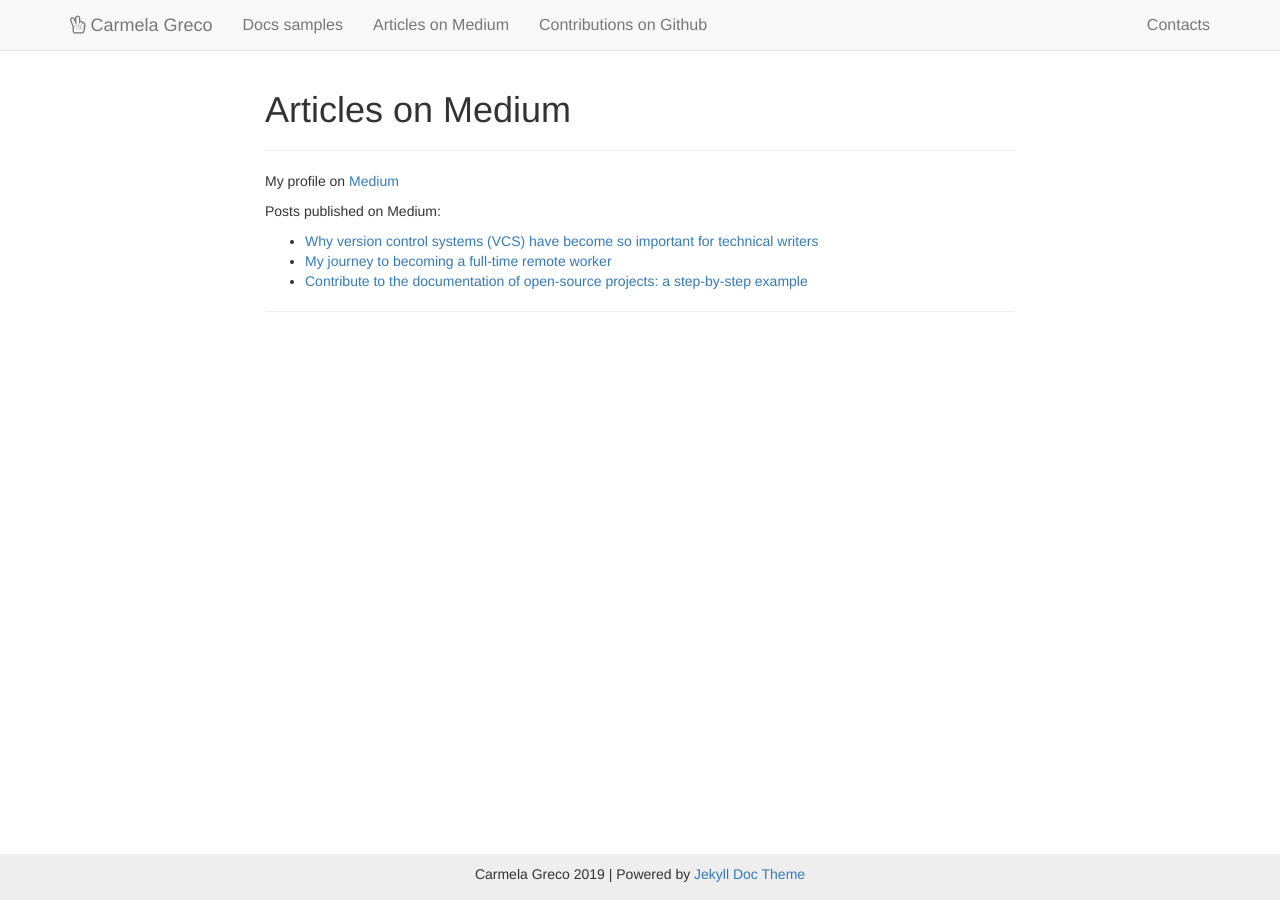
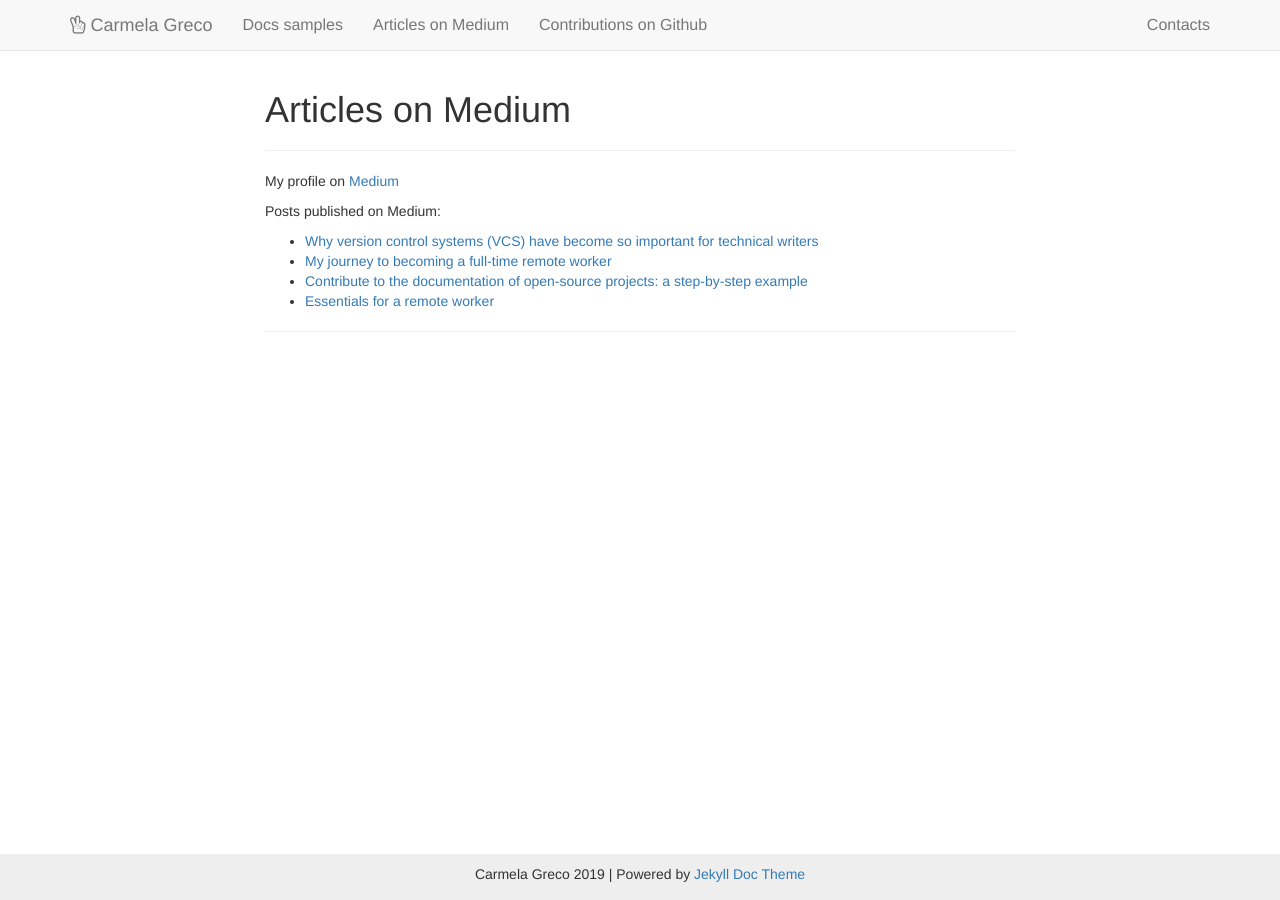
Before and after one commit to carmelag/carmelag.github.io, a Jekyll site: the page built from medium-list.md, in a window 1280 px wide. Built offline with Jekyll 4.4.1, drawn with Linux system fonts in a browser that asks for light colours; comment, search, counter and statistics services are not loaded.

Commit message:
new medium article added

```diff
--- a/medium-list.md
+++ b/medium-list.md
@@ -10,3 +10,4 @@ Posts published on Medium:
 - [Why version control systems (VCS) have become so important for technical writers](https://medium.com/@carmelagreco/why-version-control-systems-vcs-have-become-so-important-for-technical-writers-bfc319f04e18)
 - [My journey to becoming a full-time remote worker](https://medium.com/@carmelagreco/my-journey-to-remote-work-e9cc07e788)
 - [Contribute to the documentation of open-source projects: a step-by-step example](https://medium.com/@carmelagreco/contribute-to-the-documentation-of-open-source-projects-a-step-by-step-example-8502ec1cbc20?sk=b9403705aa30ffe8b25606ad6c5e6669)
+- [Essentials for a remote worker](https://medium.com/@carmelagreco/essentials-for-a-remote-worker-fb39f0b6998b)
```
